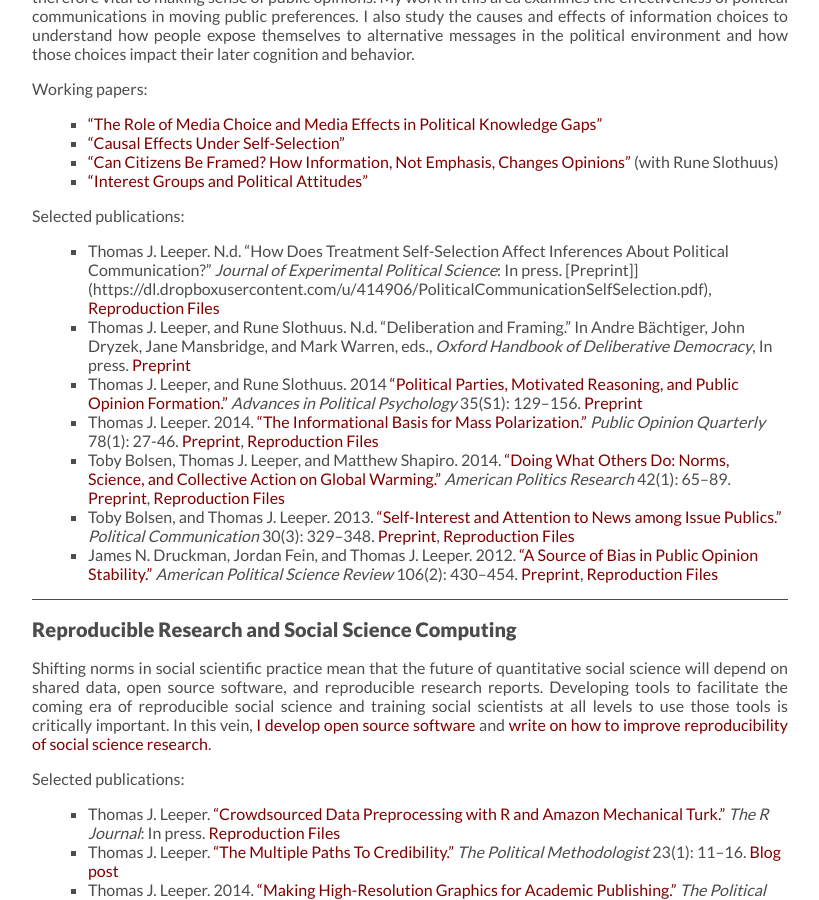
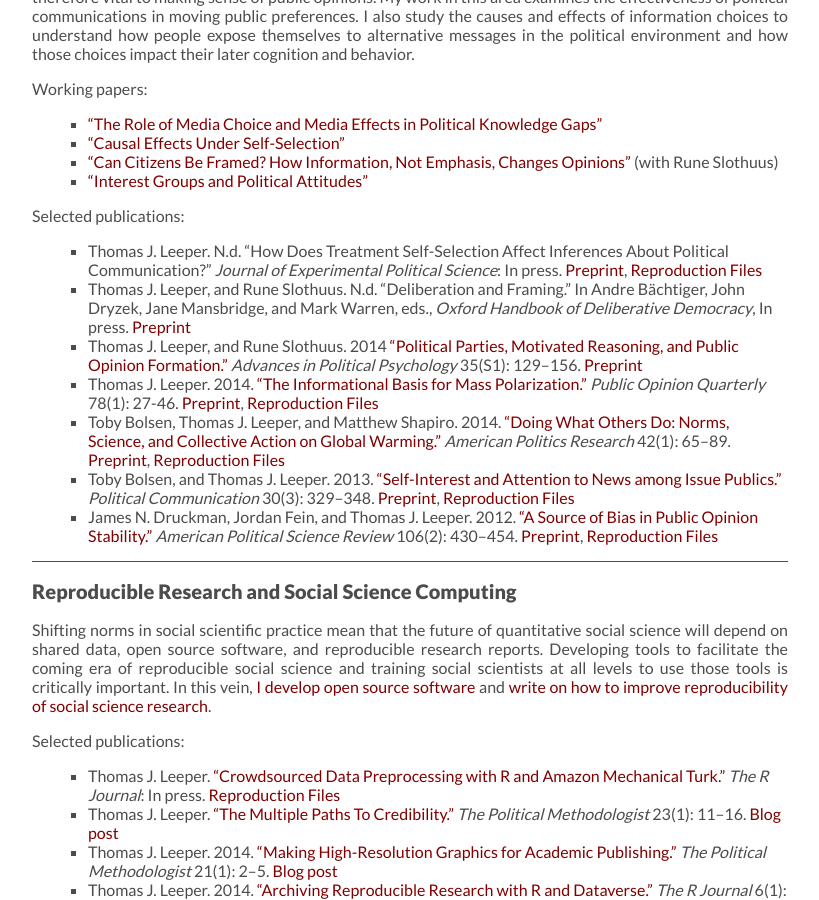
Before and after one commit to leeper/leeper.github.io, a Jekyll site: the page built from research.md, in a window 1280 px wide and 900 px high, scrolled down 693 px. Shown: the whole window, without its empty margins (230-1049 px from the left). Built offline with Jekyll 4.4.1, drawn with Linux system fonts in a browser that asks for light colours; some web fonts are replaced.

Commit message:
fix typo

```diff
--- a/research.md
+++ b/research.md
@@ -5,7 +5,7 @@
 permalink: /research.html
 ---
 
-## Public Opinion Dynamics ##
+## Public Opinion Dynamics
 
 While public opinion research has been a staple element of social science inquiry for eighty years, there has been surprisingly little attention to the over-time dynamics of opinion. Instead cross-sectional surveys and one-off experiments constitute the bulk of published studies of opinions. But how to opinions change over time? What individual and contextual factors explain the dynamics of individuals' opinions over time? In this area, I am examining psychological dispositions - especially attitude strength and cognitive style - that shape attitude dynamics as well as considering how survey research practices shape our ability to measure opinions and opinion dynamics.
 
@@ -26,7 +26,7 @@
 
 ---
 
-## Political Communication and Information Choices ##
+## Political Communication and Information Choices
 
 Most of the information that people can and do receive about politics comes from elites - political candidates, parties, interest groups, and the mass media. Understanding the effects of political communications is therefore vital to making sense of public opinions. My work in this area examines the effectiveness of political communications in moving public preferences. I also study the causes and effects of information choices to understand how people expose themselves to alternative messages in the political environment and how those choices impact their later cognition and behavior.
 
@@ -39,7 +39,7 @@
 
 Selected publications:
 
-* Thomas J. Leeper. N.d. &ldquo;How Does Treatment Self-Selection Affect Inferences About Political Communication?&rdquo; *Journal of Experimental Political Science*: In press. [Preprint]]({{ page.papers }}PoliticalCommunicationSelfSelection.pdf), [Reproduction Files](http://hdl.handle.net/1902.1/17865)
+* Thomas J. Leeper. N.d. &ldquo;How Does Treatment Self-Selection Affect Inferences About Political Communication?&rdquo; *Journal of Experimental Political Science*: In press. [Preprint]({{ page.papers }}PoliticalCommunicationSelfSelection.pdf), [Reproduction Files](http://hdl.handle.net/1902.1/17865)
 * Thomas J. Leeper, and Rune Slothuus. N.d. &ldquo;Deliberation and Framing.&rdquo; In Andre Bächtiger, John Dryzek, Jane Mansbridge, and Mark Warren, eds., *Oxford Handbook of Deliberative Democracy*, In press. [Preprint]({{ page.papers }}DeliberationAndFraming.pdf)
 * Thomas J. Leeper, and Rune Slothuus. 2014 [&ldquo;Political Parties, Motivated Reasoning, and Public Opinion Formation.&rdquo;](http://onlinelibrary.wiley.com/doi/10.1111/pops.12164/abstract) *Advances in Political Psychology* 35(S1): 129--156. [Preprint]({{ page.papers }}AdvancesInPoliticalPsychology2014.pdf)
 * Thomas J. Leeper. 2014. [&ldquo;The Informational Basis for Mass Polarization.&rdquo;](http://poq.oxfordjournals.org/content/78/1/27.abstract) *Public Opinion Quarterly* 78(1): 27-46. [Preprint]({{ page.papers }}PublicOpinionQuarterly2014.pdf), [Reproduction Files](http://hdl.handle.net/1902.1/21964)
@@ -51,7 +51,7 @@
 
 ---
 
-## Reproducible Research and Social Science Computing ##
+## Reproducible Research and Social Science Computing
 
 Shifting norms in social scientific practice mean that the future of quantitative social science will depend on shared data, open source software, and reproducible research reports. Developing tools to facilitate the coming era of reproducible social science and training social scientists at all levels to use those tools is critically important. In this vein, [I develop open source software](http://thomasleeper.com/software) and [write on how to improve reproducibility of social science research](http://thomasleeper.com/blog.html).
 
@@ -66,7 +66,7 @@
 
 ---
 
-## Survey and Experimental Methods ##
+## Survey and Experimental Methods
 
 Experimental methods are an increasingly important method for understanding political and social processes and behavior. My work in this area aims to improve the quality of experimental methods and reduce barriers to entry for experimental research online. Survey methods remain a staple in the study of public opinion, political communication, and human behavior and I aim to contribute to our understand of how best to conduct survey and survey-experimental research in ways that balance cost and total survey error.
 
```
